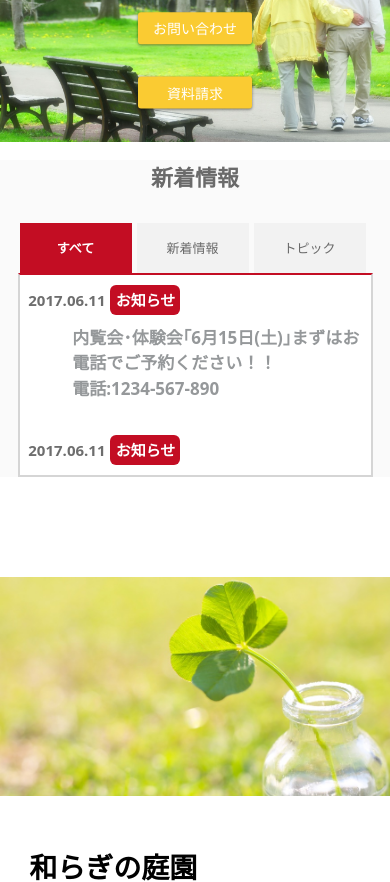
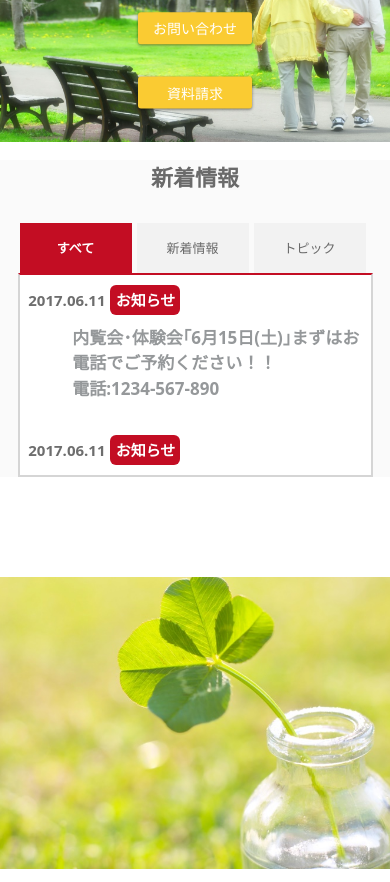
Before and after one commit to d-Tshoji/day-service, a website: page dist/index.html in a window 390 px wide. Shown: the part 185-1067 px from the top of the page. Drawn offline with Linux system fonts and the light colour scheme.

Commit message:
aboutのクローバー画像サイズ調節

```diff
--- a/src/scss/_about.scss
+++ b/src/scss/_about.scss
@@ -7,10 +7,11 @@
   &__image {
     float: left;
     width: 100%;
-    padding-bottom: 56.25%;
+    padding-bottom: 75%;
     background-image: url("img/about-img.jpg");
-    background-size: 110%;
-    margin-bottom: 50px;
+    background-position: 60% 100%;
+    background-size: 145%;
+    margin-bottom: 30px;
      //border: 1px solid magenta;
   }
   &__contents {
```
Also changed, not shown: dist/style.css.
